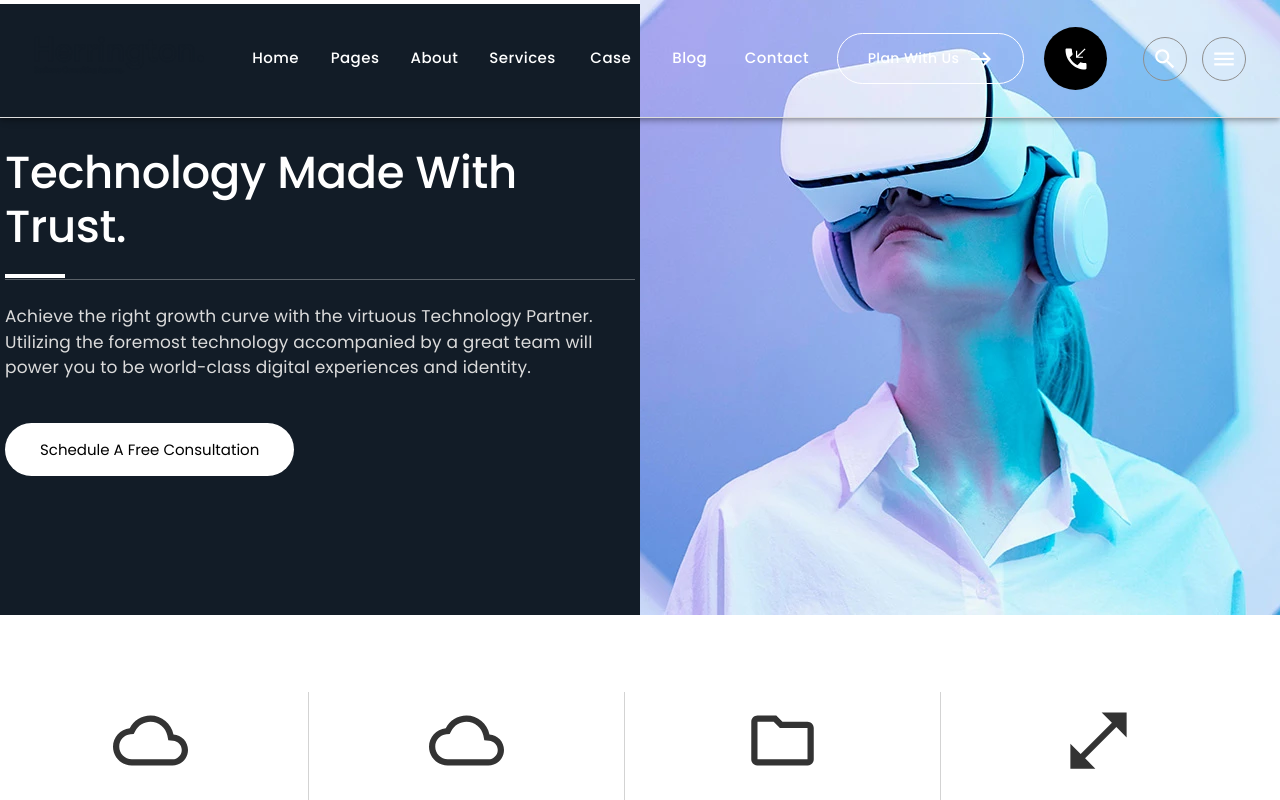
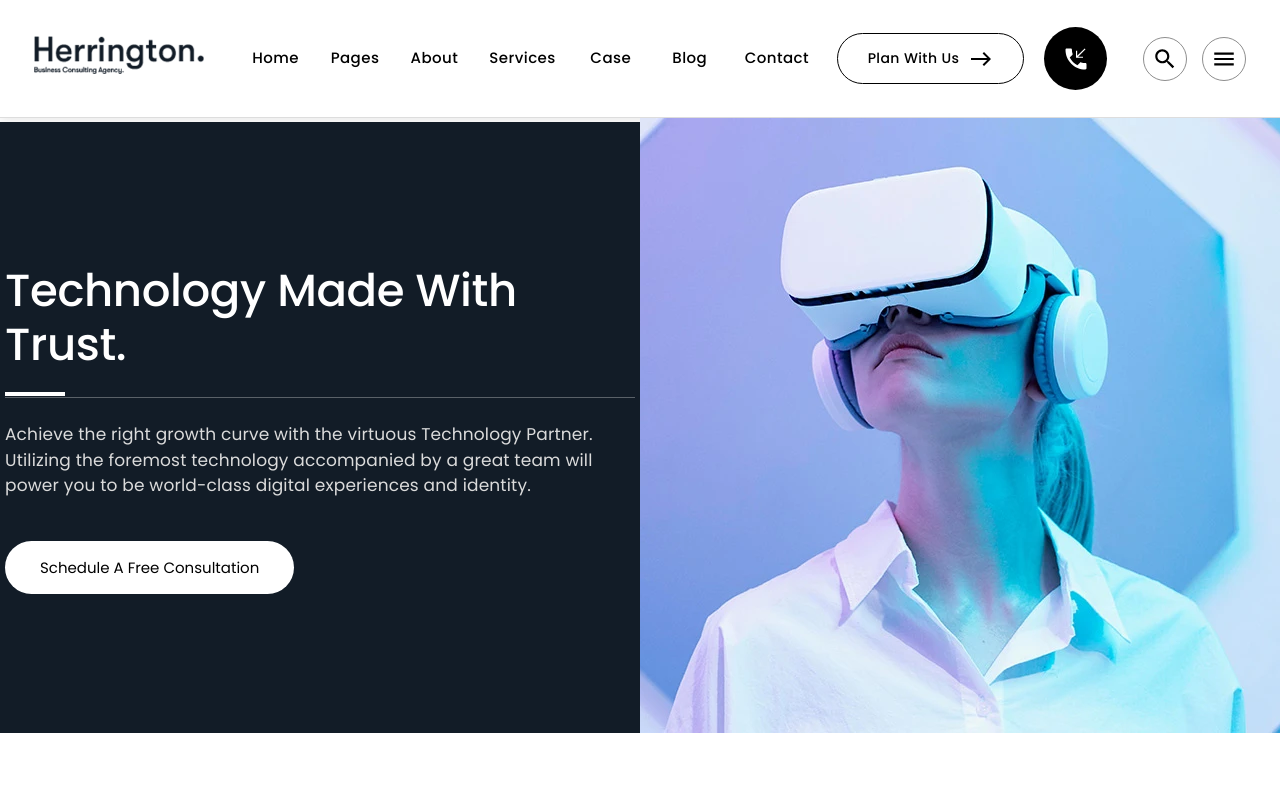
Before and after one commit to KaushalS1911/logixbuilt, a Next.js app: page / in a window 1280 px wide. Shown: the top 800 px of the page. Built offline with nearby package versions, Linux system fonts and the light colour scheme.

Commit message:
navigation

```diff
--- a/src/components/global/navigation.jsx
+++ b/src/components/global/navigation.jsx
@@ -1,5 +1,5 @@
 'use client';
-import React, { useState } from 'react';
+import React, { useState, useEffect } from 'react';
 import AppBar from '@mui/material/AppBar';
 import Toolbar from '@mui/material/Toolbar';
 import Button from '@mui/material/Button';
@@ -17,13 +17,15 @@ import Image from 'next/image';
 import img1 from '../../assets/images/navigation/logo.png';
 import EastIcon from '@mui/icons-material/East';
 import PhoneCallbackIcon from '@mui/icons-material/PhoneCallback';
-import { useRouter } from "next/navigation";
+import {usePathname, useRouter} from "next/navigation";
 import { Typography } from "@mui/material";
 import CloseIcon from '@mui/icons-material/Close';
 
 function Navigation() {
     const [drawerOpen, setDrawerOpen] = useState(false);
+    const [scrolled, setScrolled] = useState(false); // State to track if scrolled
     const router = useRouter();
+    const path = usePathname();
 
     const toggleDrawer = (open) => (event) => {
         if (event.type === 'keydown' && (event.key === 'Tab' || event.key === 'Shift')) {
@@ -42,46 +44,65 @@ function Navigation() {
         { name: 'Contact', route: '/contact' },
     ];
 
+    // Scroll event listener
+    useEffect(() => {
+        const handleScroll = () => {
+            if (window.scrollY > 50) {
+                setScrolled(true);
+            } else {
+                setScrolled(false);
+            }
+        };
+
+        window.addEventListener('scroll', handleScroll);
+        return () => {
+            window.removeEventListener('scroll', handleScroll);
+        };
+    }, []);
+
     return (
         <>
-            {/* AppBar */}
             <AppBar
-                position="fixed"
+                position={(!scrolled && path ==='/') ?  "static" :"fixed" }
                 sx={{
-                    backgroundColor: 'transparent',
-                    color: '#000',
+                    backgroundColor: (scrolled || path ==='/') ? 'white' : 'transparent',
+                    color: (scrolled || path ==='/') ? '#000' : '#fff',
                     borderBottom: '1px solid #ddd',
                     padding: '10px 10px',
+                    boxShadow: (scrolled || path ==='/') ? '0 2px 10px rgba(0, 0, 0, 0.1)' : 'none',
+                    top: (scrolled || path ==='/') ? '0' : '10px',
+                    transition: 'all 0.3s ease',
                 }}
             >
                 <Toolbar sx={{ justifyContent: 'space-between' }}>
                     <Box sx={{ height: '100%', display: 'flex', alignItems: 'center', justifyContent: 'center' }}>
-                        <Link href="/" passHref>
+                        <Box onClick={() => router.push('/')} passHref>
                             <Image
                                 src={img1}
                                 alt="Logo"
                                 style={{ width: '170px', height: '90px', objectFit: 'contain' }}
                             />
-                        </Link>
+                        </Box>
                     </Box>
 
                     <Box sx={{ display: { xs: 'none', lg: 'flex' }, alignItems: 'center' }}>
                         <Box sx={{ display: { xs: 'none', sm: 'flex' }, gap: '15px', marginLeft: '20px' }}>
                             {navItems.map(({ name, route }) => (
-                                <Link key={name} href={route} passHref>
+                                <Box key={name}>
                                     <Button
                                         sx={{
                                             textTransform: 'capitalize',
-                                            color: '#fff',
+                                            color: (scrolled || path === '/') ? '#000' : '#fff', // Update color on scroll
                                             cursor: 'pointer',
                                             transition: '0.5s',
                                             fontSize: 15,
                                             ':hover': { backgroundColor: 'unset', textDecoration: 'underline' },
                                         }}
+                                        onClick={() => router.push(route)}
                                     >
                                         {name}
                                     </Button>
-                                </Link>
+                                </Box>
                             ))}
                         </Box>
                     </Box>
@@ -93,8 +114,8 @@ function Navigation() {
                                 textTransform: 'capitalize',
                                 borderRadius: '30px',
                                 padding: '12px 30px',
-                                borderColor: '#fff',
-                                color: '#fff',
+                                borderColor: (scrolled || path === '/') ? '#000' : '#fff', // Border color change on scroll
+                                color: (scrolled || path === '/') ? '#000' : '#fff', // Text color change on scroll
                                 textWrap: 'nowrap',
                                 ':hover': { backgroundColor: '#000', color: '#fff' },
                             }}
@@ -127,7 +148,7 @@ function Navigation() {
                                     fontSize: '18px',
                                     display: { xl: 'flex', xs: 'none' },
                                     alignItems: 'center',
-                                    color:"#fff"
+                                    color: (scrolled || path === '/') ? '#000' : "#fff" // Change text color when scrolled
                                 }}
                             >
                                 24/7 Support: (234) 109-6666
@@ -139,7 +160,7 @@ function Navigation() {
                         <IconButton
                             sx={{
                                 border: '1px solid #8E8E8EFF',
-                                color: '#fff',
+                                color: (scrolled || path === '/') ? '#000' : '#fff', // Icon color change on scroll
                                 display: { lg: 'flex', xs: 'none' },
                                 ':hover': { backgroundColor: '#000', color: '#fff' },
                             }}
@@ -150,7 +171,7 @@ function Navigation() {
                         <IconButton
                             sx={{
                                 border: '1px solid #8E8E8EFF',
-                                color: '#fff',
+                                color: (scrolled || path === '/') ? '#000' : '#fff', // Icon color change on scroll
                                 display: { lg: 'flex', xs: 'flex' },
                                 ':hover': { backgroundColor: '#000', color: '#fff' },
                             }}
@@ -215,6 +236,8 @@ function Navigation() {
                 </Box>
             </Drawer>
         </>
+
+
     );
 }
 
```
